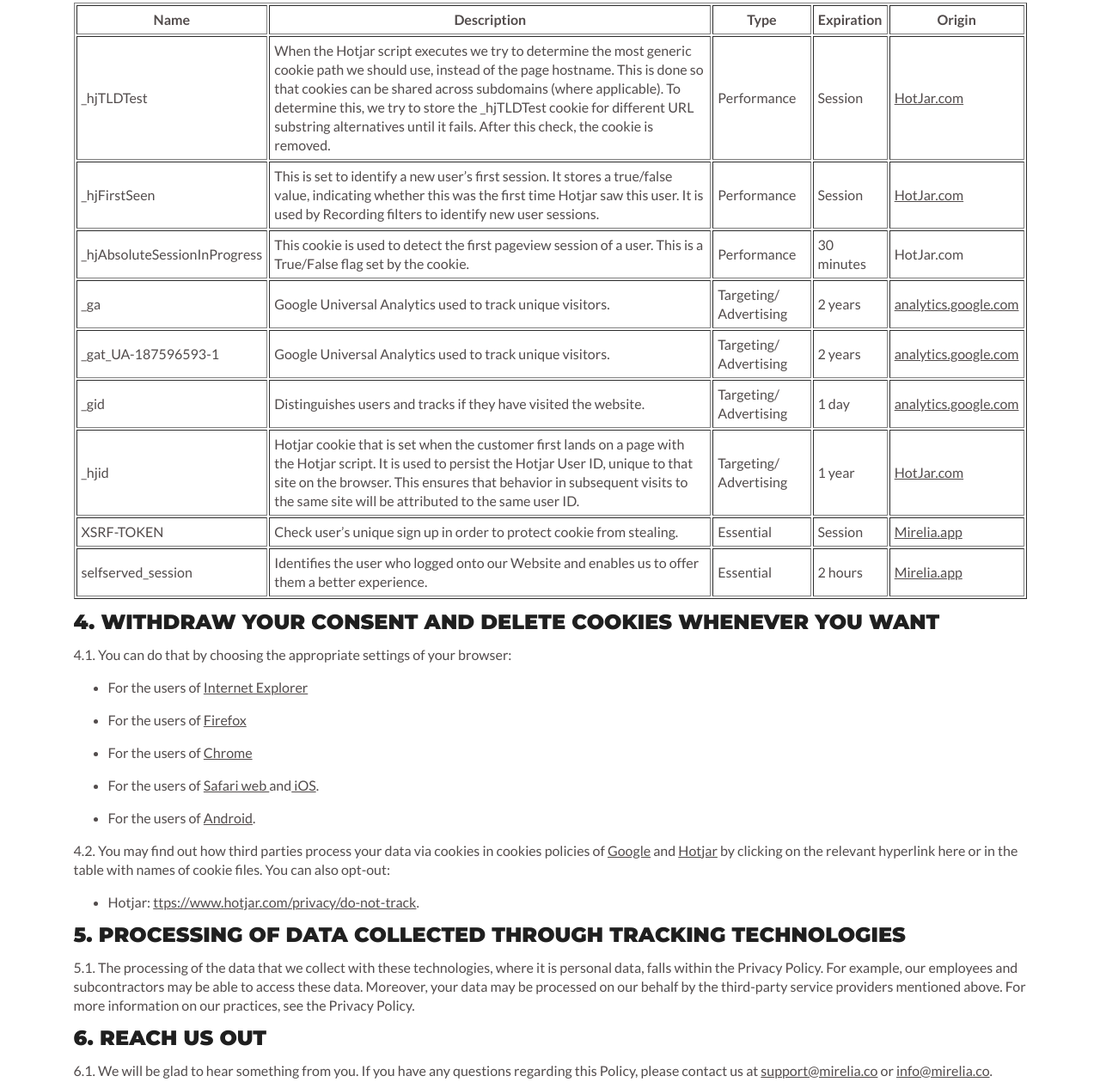
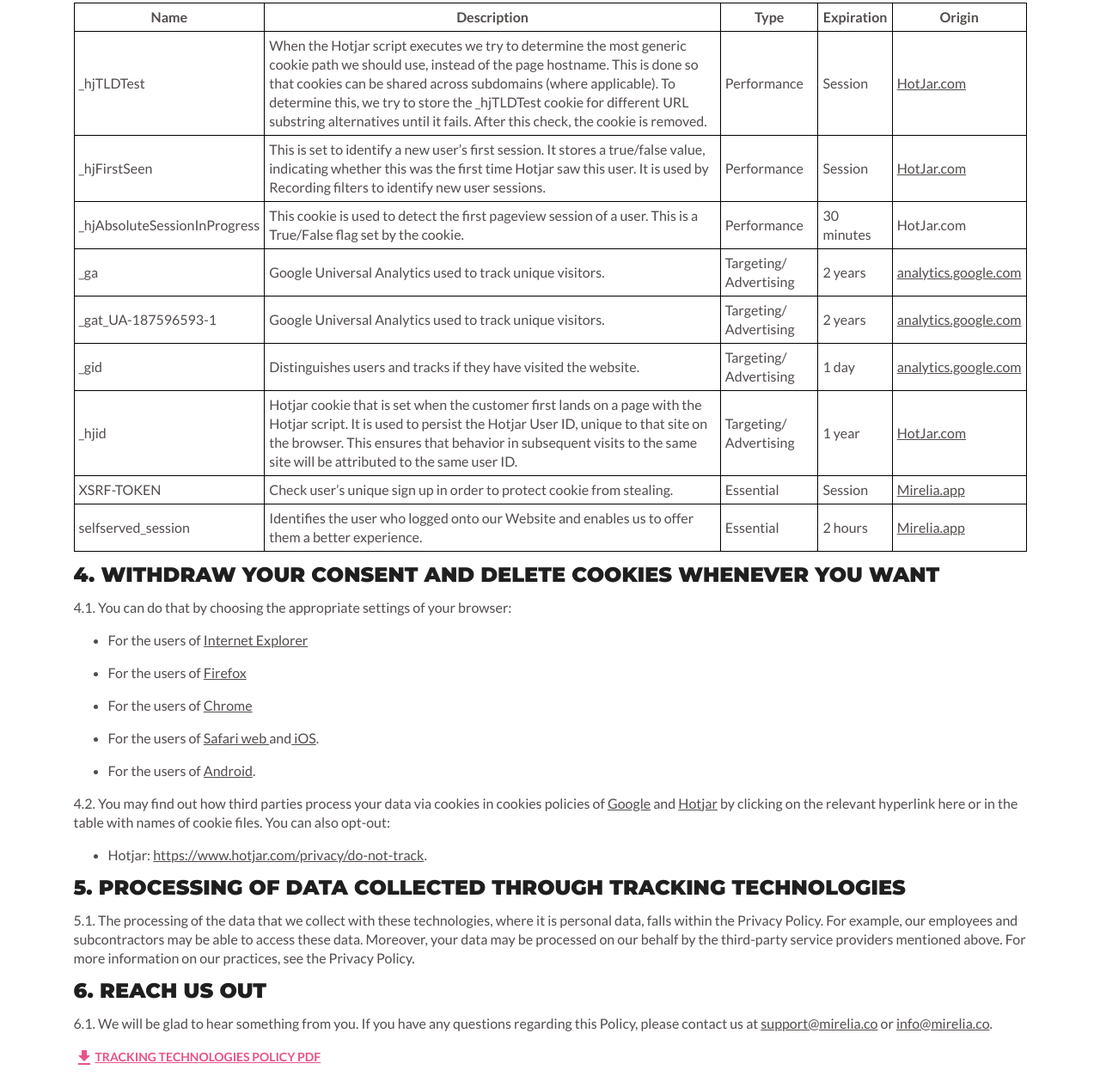
Before and after one commit to Styllerr/mirelia, a plain HTML site: page tracking.html in a window 1280 px wide. Shown: the part 1881-3140 px from the top of the page at 86% size. Drawn offline with Linux system fonts and the light colour scheme.

Commit message:
validation fix

```diff
--- a/scss/layout/_policy.scss
+++ b/scss/layout/_policy.scss
@@ -102,3 +102,14 @@ span.color-text {
     font-size: 18px;
     color: $eminence;
 }
+.tracking-table {
+    table-layout: fixed;
+    border: 1px solid black;
+    border-collapse: collapse;
+    & td,
+    & th {
+        padding: 5px;
+        border: 1px solid black;
+
+    }
+}
--- a/tracking.html
+++ b/tracking.html
@@ -151,7 +151,7 @@
                             <li>We may use the following cookies:</li>
                         </ol>
                     </li>
-                    <table border="1" cellpadding="5">
+                    <table class="tracking-table">
                         <tr>
                             <th>Name</th>
                             <th>Description</th>
@@ -275,12 +275,13 @@
                                 by clicking on the relevant hyperlink here or in the table with names of cookie
                                 files. You can also opt-out:
                                 <ul>
-                                    <li>Hotjar: <a href="https://www.hotjar.com/privacy/do-not-track"
-                                            h>ttps://www.hotjar.com/privacy/do-not-track</a>.</li>
+                                    <li>Hotjar: <a
+                                            href="https://www.hotjar.com/privacy/do-not-track">https://www.hotjar.com/privacy/do-not-track</a>.
+                                    </li>
                                 </ul>
                             </li>
+                        </ol>
                     </li>
-                </ol>
                     <li id="5point" class="tracking-list__caption">Processing of data collected through tracking
                         technologies
                         <ol>
@@ -293,13 +294,15 @@
                     </li>
                     <li id="6point" class="tracking-list__caption">Reach us out
                         <ol>
-                        <li>We will be glad to hear something from you. If you have any questions regarding this Policy,
+                            <li>We will be glad to hear something from you. If you have any questions regarding this
+                                Policy,
                                 please contact us at <a href="mailto:support@mirelia.co">support@mirelia.co</a> or <a
                                     href="mailto:info@mirelia.co">info@mirelia.co</a>.</li>
                         </ol>
                     </li>
                 </ol>
-                <a href="/tracking.pdf" download="" title="Download Tracking Technologies Policy us PDF" class="download-pdf-link">Tracking Technologies Policy pdf</a>
+                <a href="/tracking.pdf" download="" title="Download Tracking Technologies Policy us PDF"
+                    class="download-pdf-link">Tracking Technologies Policy pdf</a>
             </div>
         </article>
     </main>
```
Also changed, not shown: googlee6057033a53879d7.html (added, +1 -0 lines), css/main.css, css/main.min.css, 2 other files. Lines whose indentation alone changed are shown as unchanged.
